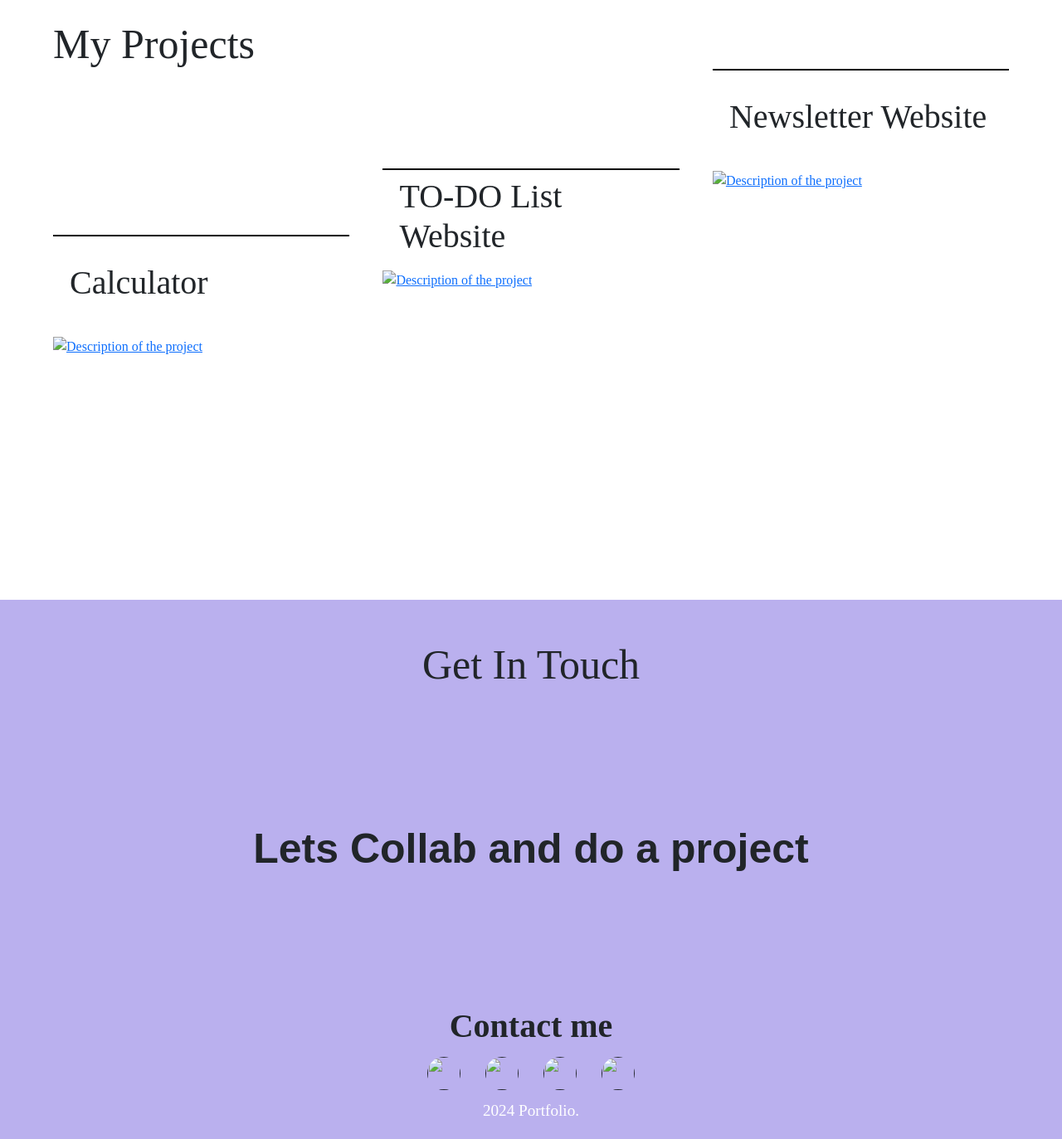
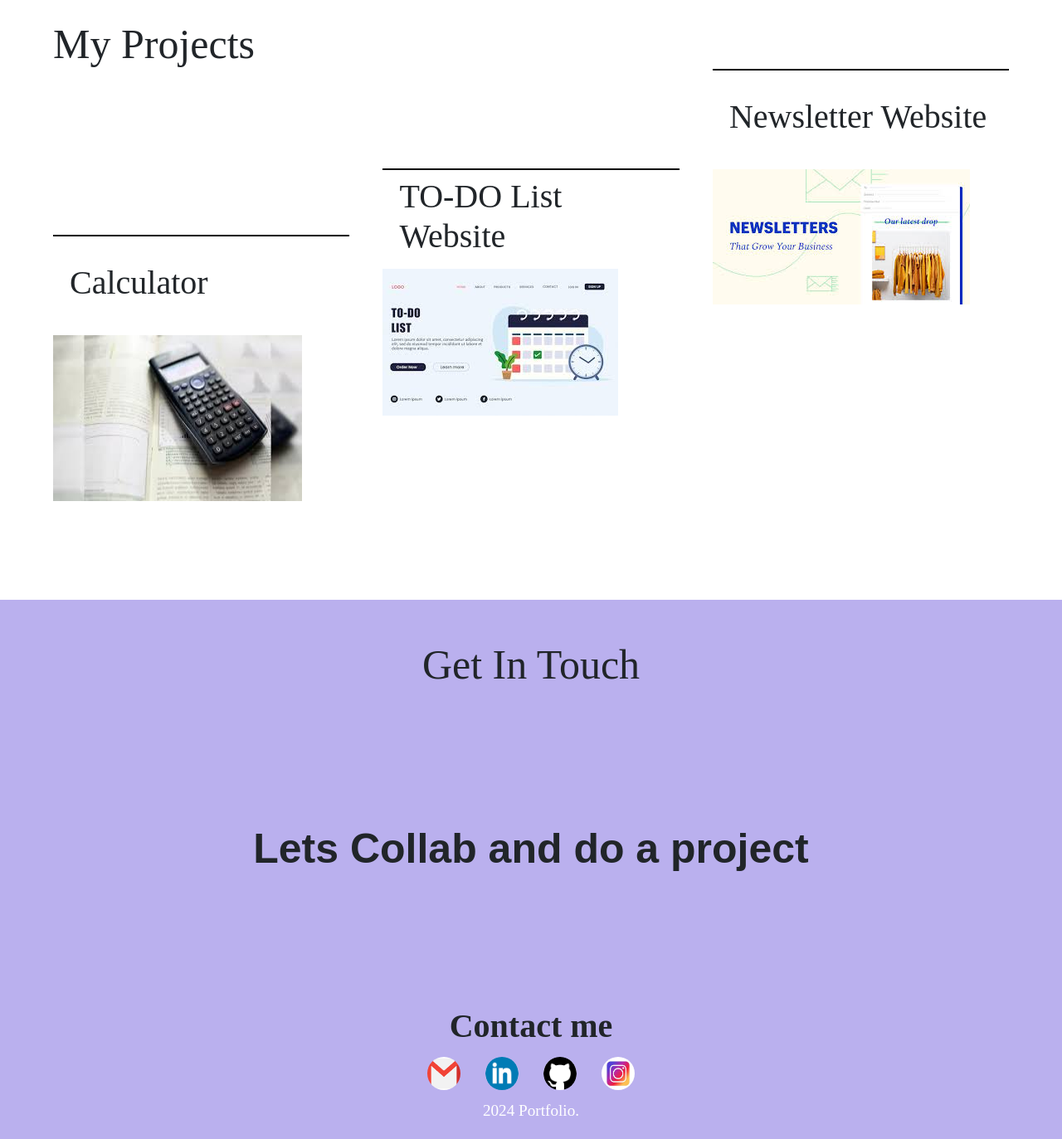
Before and after one commit to Ayushj19/portfolio, a plain HTML site: page index.html in a window 1280 px wide. Shown: the part 1747-3120 px from the top of the page at 83% size. Drawn offline with nearby package versions, Linux system fonts and the light colour scheme.

Commit message:
Update index.html

```diff
--- a/index.html
+++ b/index.html
@@ -87,7 +87,7 @@
                     </div>
                     <div id="image">
                         <a href="">
-                            <img src="./calculator.jpeg" alt="Description of the project" />
+                            <img src="Portfolio/calculator.jpeg" alt="Description of the project" />
                         </a>
                     </div>
                 </div>
@@ -97,7 +97,7 @@
                     </div>
                     <div id="image">
                         <a href="">
-                            <img src="./todo list.jpeg" alt="Description of the project" />
+                            <img src="Portfolio/todo list.jpeg" alt="Description of the project" />
                         </a>
                     </div>
                 </div>
@@ -107,7 +107,7 @@
                     </div>
                     <div id="image">
                         <a href="">
-                            <img src="./newsletter.jpeg" alt="Description of the project" />
+                            <img src="Portfolio/newsletter.jpeg" alt="Description of the project" />
                         </a>
                     </div>
                 </div>
@@ -124,16 +124,16 @@
                 <br />
 
                 <a class="btn"  href="">
-                    <img src="./gmail.png" width="40px" height="40px" alt="" />
+                    <img src="Portfolio/gmail.png" width="40px" height="40px" alt="" />
                 </a>
                 <a class="btn"  href="">
-                    <img src="./linkedin.png" width="40px" height="40px" alt="" />
+                    <img src="Portfolio/linkedin.png" width="40px" height="40px" alt="" />
                 </a>
                 <a class="btn"  href="">
-                    <img src="./github.png" width="40px" height="40px" alt="" />
+                    <img src="Portfolio/github.png" width="40px" height="40px" alt="" />
                 </a>
                 <a class="btn"  href="">
-                    <img src="./insta.jpeg" width="40px" height="40px" alt="" />
+                    <img src="Portfolio/insta.jpeg" width="40px" height="40px" alt="" />
                 </a>
                 <!-- <a class="btn"  href="">
                     <img src="" width="40px" height="40px" alt="" />
```
